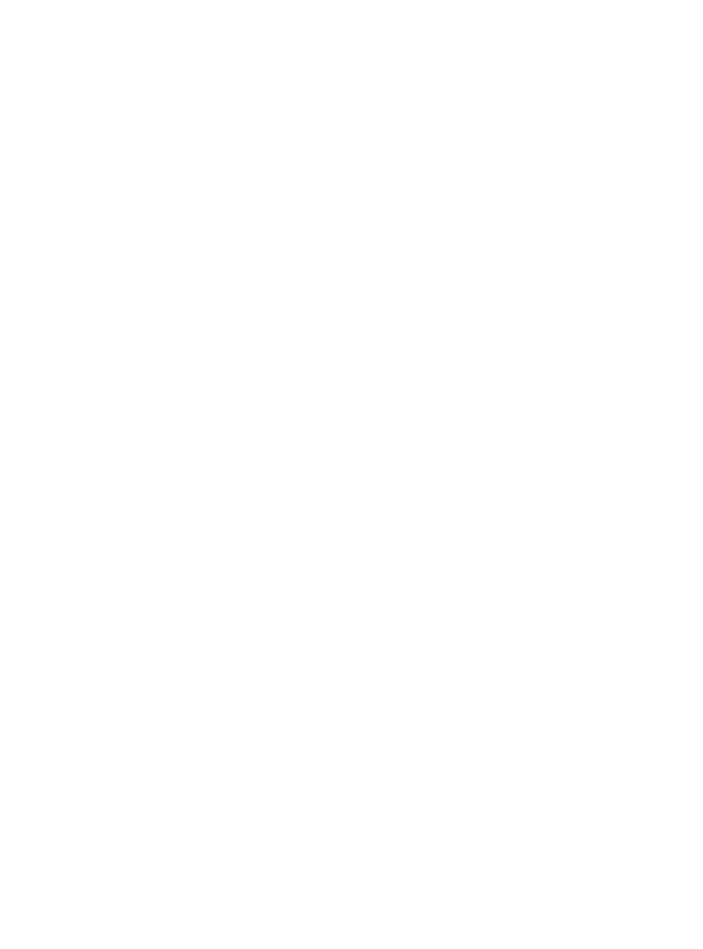
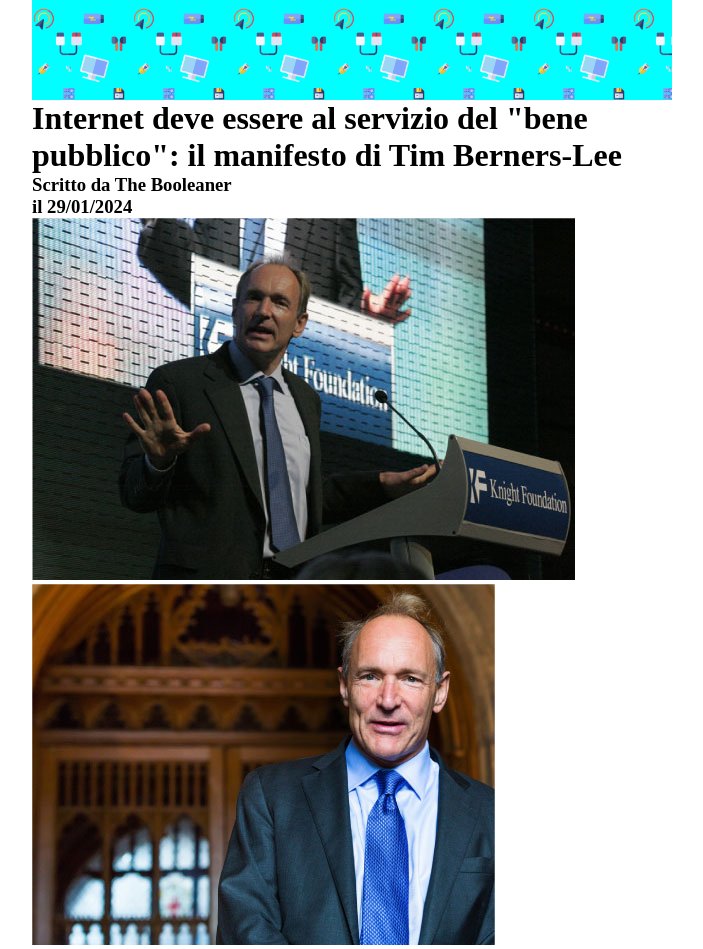
Before and after one commit to thomas-mach/html-css-booleaner, a plain HTML site: page index.html in a window 1280 px wide. Shown: the whole page, without its empty margins (288-991 px from the left). Before the commit the page ends 800 px from the top, so only its background shows below. Drawn offline with Linux system fonts and the light colour scheme.

Commit message:
work in progress

```diff
--- a/css/style.css
+++ b/css/style.css
@@ -0,0 +1,21 @@
+*{
+    margin: 0;
+    padding: 0;
+    box-sizing: border-box;
+}
+
+hr{
+    display: none;
+}
+
+body{
+    width: 50%;
+    margin: auto;
+}
+
+.header-size{
+    height: 100px;
+    background-image: url(../img/pattern.png);
+    background-size: contain;
+    background-color: aqua;
+}
--- a/index.html
+++ b/index.html
@@ -7,6 +7,21 @@
     <title>html-css-booleaner</title>
 </head>
 <body>
+    <header>
+        <div class="header-size"></div>
+    </header>
+    <main>
+        <h1>Internet deve essere al servizio del "bene pubblico": il manifesto di Tim Berners-Lee</h1>
+        <h3>Scritto da The Booleaner</h3>
+        <h3>il 29/01/2024</h3>
+        <hr>
+        <div class="foto1">
+            <img src="./img/tim-1.jpg" alt="foto-tim1">
+        </div>
+        <div class="foto1">
+            <img src="./img/tim-2.jpg" alt="foto-tim2">
+        </div>
 
+    </main>
 </body>
 </html>
```
